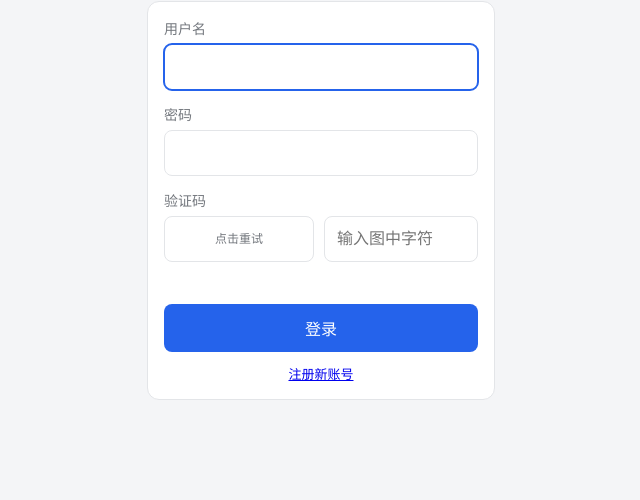
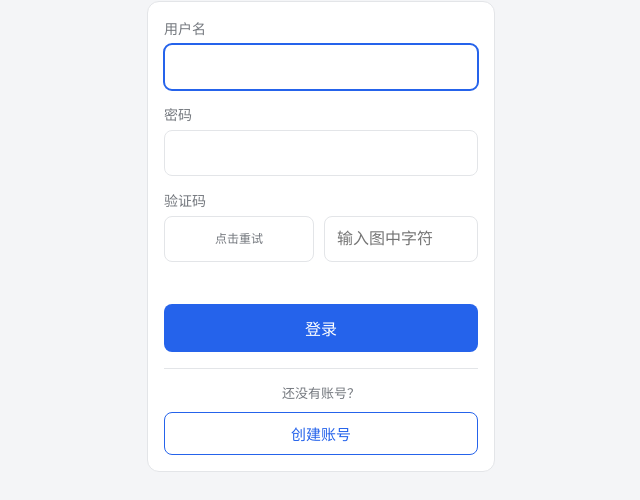
Before and after one commit to mossexplore/fuellog, a website: page public/login.html in a window 1280 px wide. Shown: the part 200-700 px from the top of the page, without its empty margins (319-959 px from the left). Drawn offline with Linux system fonts and the light colour scheme; no server answers.

Commit message:
Improve login registration entry

```diff
--- a/public/assets/style.css
+++ b/public/assets/style.css
@@ -170,6 +170,12 @@ h2.section { font-size: 16px; margin: 22px 0 10px; }
 .chart-card { background: var(--card); border: 1px solid var(--border); border-radius: var(--radius); padding: 12px; margin-bottom: 14px; }
 .login-wrap { max-width: 380px; margin: 12vh auto 0; padding: 16px; }
 .login-wrap h1 { text-align: center; }
+.auth-alt {
+  margin-top: 16px; padding-top: 14px; border-top: 1px solid var(--border);
+  display: grid; gap: 10px; text-align: center;
+}
+.auth-alt span { color: var(--muted); font-size: 13px; }
+.auth-alt .btn { padding: 10px 14px; font-size: 15px; }
 
 /* 两步验证 */
 .qr-box { display: flex; justify-content: center; padding: 8px 0 4px; }
--- a/public/login.html
+++ b/public/login.html
@@ -30,7 +30,10 @@
       </div>
       <div class="error" id="pwError"></div>
       <button class="btn block" type="submit" id="pwBtn">登录</button>
-      <p class="hint" style="text-align:center;margin:12px 0 0"><a href="/register.html">注册新账号</a></p>
+      <div class="auth-alt">
+        <span>还没有账号？</span>
+        <a class="btn ghost block" href="/register.html">创建账号</a>
+      </div>
     </form>
 
     <!-- 第二步 A：输入验证码（已绑定） -->
@@ -106,7 +109,9 @@ $('pwForm').addEventListener('submit', async (e) => {
       username: $('username').value.trim(), password: $('password').value,
       captcha_id: captchaId, captcha_text: $('captchaInput').value.trim(),
     }) });
-    if (r.step === 'totp') {
+    if (r.ok) {
+      location.href = '/';
+    } else if (r.step === 'totp') {
       show('totpForm'); $('totpCode').focus();
     } else if (r.step === 'enroll') {
       show('enrollForm');
```
